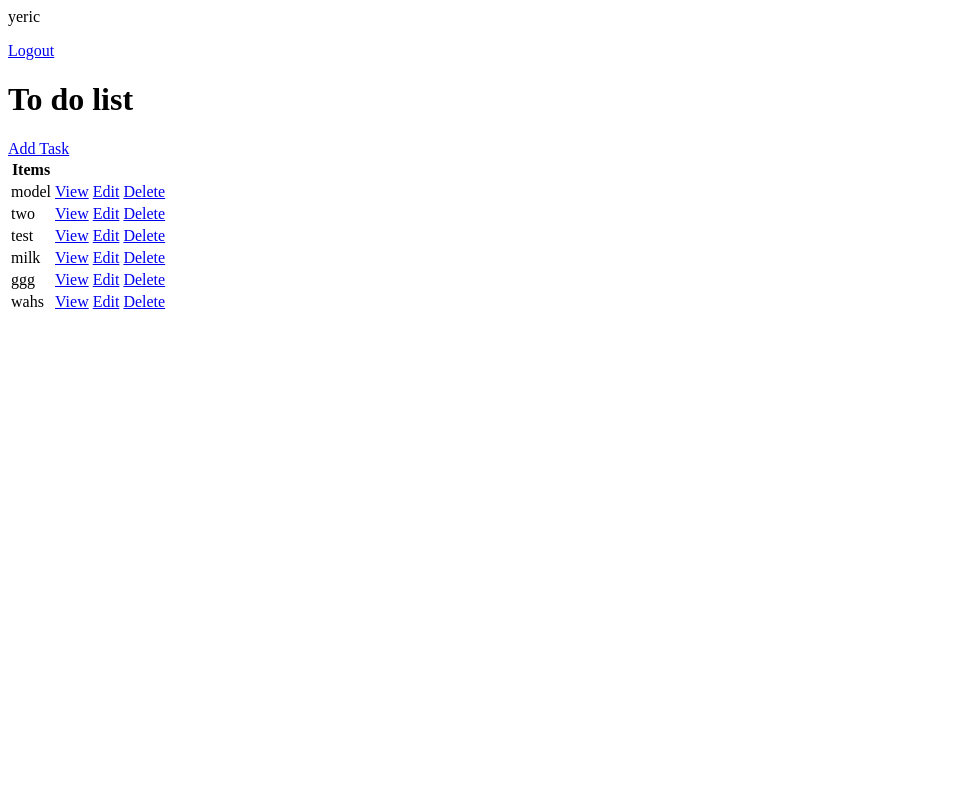
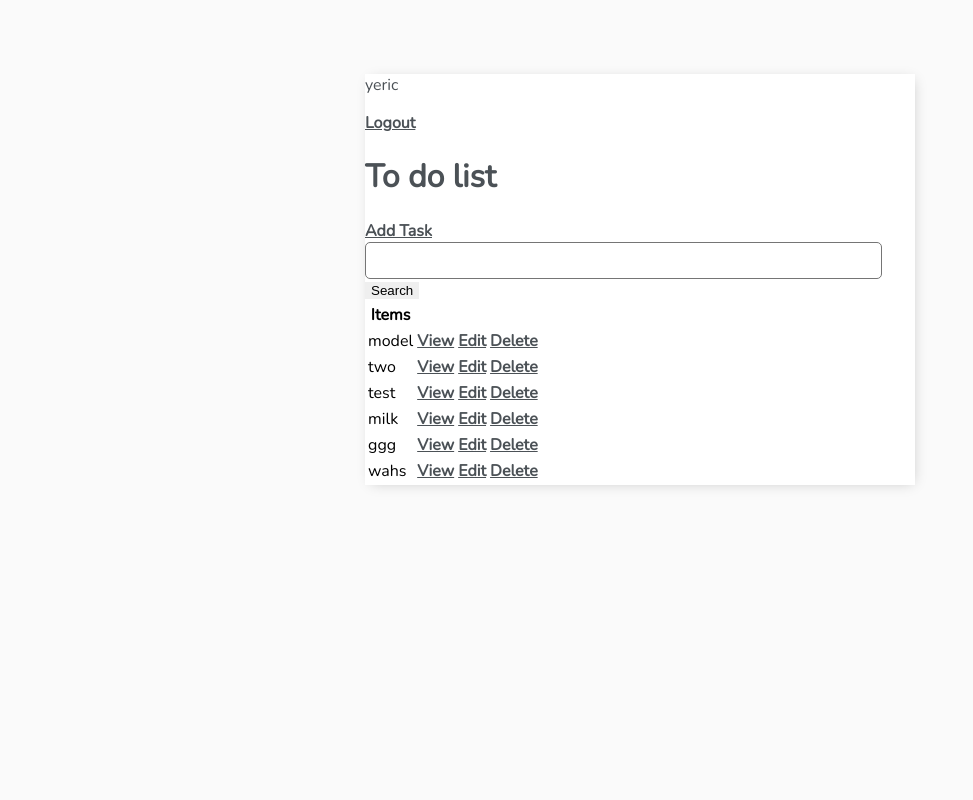
Before and after one commit to erick-hz/Django-User-Registration-Login, a Django app: template base/templates/base/task_list.html in a window 1280 px wide. Shown: the whole page, without its empty margins (0-973 px from the left). Run offline with Django 4.2, Linux system fonts and the light colour scheme; the template is opened without the code that fills it: values that come from a table or form of the project are taken from there, others are empty; a user stored in the database is signed in; data comes from the database, SQL or seed files in the repository; both versions use the stored data as it was after the commit.

Commit message:
Added search functionality

```diff
--- /dev/null
+++ b/base/templates/base/main.html
@@ -0,0 +1,206 @@
+<!DOCTYPE html>
+<html lang="en">
+
+<head>
+    <meta charset="utf-8">
+    <meta name="description"
+        content="This is to do list implemented using Django by Dennis Ivy who is a full stack web developer.">
+
+    <meta http-equiv="X-UA-Compatible" content="IE=edge">
+    <title>To Do Items</title>
+    <meta name="description" content="">
+    <meta name="viewport" content="width=device-width, initial-scale=1">
+
+    <link rel="preconnect" href="https://fonts.gstatic.com">
+    <link href="https://fonts.googleapis.com/css2?family=Nunito:wght@200&display=swap" rel="stylesheet">
+
+    <style>
+        body {
+            background-color: #FAFAFA;
+            font-family: 'Nunito', sans-serif;
+            padding-top: 50px;
+        }
+
+        h1,
+        h2,
+        h3,
+        h4,
+        h5,
+        h6,
+        a,
+        p {
+            color: #4b5156
+        }
+
+        a {
+            font-weight: 600;
+        }
+
+        .container {
+            max-width: 550px;
+            margin: auto;
+            background-color: #fff;
+            -webkit-box-shadow: 2px 2px 13px -4px rgba(0, 0, 0, 0.21);
+            box-shadow: 2px 2px 13px -4px rgba(0, 0, 0, 0.21);
+        }
+
+        input {
+            outline: none;
+            border: none;
+        }
+
+        .header-bar {
+            display: flex;
+            justify-content: space-between;
+            color: #fff;
+            padding: 10px;
+            border-radius: 5px 5px 0 0;
+            background: linear-gradient(90deg, #EEA390 0%, #EB796F 43%, #EB796F 100%);
+        }
+
+        .header-bar a {
+            color: rgb(247, 247, 247);
+            text-decoration: none;
+        }
+
+        .task-wrapper {
+            display: flex;
+            align-items: center;
+            justify-content: space-between;
+            background-color: #fff;
+            border-top: 1px solid #dfe4ea;
+            overflow: hidden;
+        }
+
+        .task-title {
+            display: flex;
+            padding: 20px;
+        }
+
+        .task-title a {
+            text-decoration: none;
+            color: #4b5156;
+            margin-left: 10px;
+        }
+
+        .task-complete-icon {
+            height: 20px;
+            width: 20px;
+            background-color: rgb(105, 192, 105);
+            border-radius: 50%;
+        }
+
+        .task-incomplete-icon {
+            height: 20px;
+            width: 20px;
+            background-color: rgb(218, 218, 218);
+            border-radius: 50%;
+        }
+
+        .delete-link {
+            text-decoration: none;
+            font-weight: 900;
+            color: #cf4949;
+            font-size: 22px;
+            line-height: 0;
+            padding: 20px 0px;
+        }
+
+        /*Handle Classes*/
+
+        .handle {
+            display: inline-block;
+            padding: 20px 16px;
+            cursor: grab;
+            user-select: none;
+        }
+
+        .handle:after,
+        .handle:before {
+            display: block;
+            content: "";
+        }
+
+        .handle:active,
+        .handle:active:before,
+        .handle:active:after {
+            cursor: grabbing;
+        }
+
+        .dropArea {
+            background-color: #f1f2f6;
+            color: black;
+            border: #ced6e0 1px solid;
+        }
+
+        .selectedTask {
+            opacity: 0.6;
+        }
+
+
+        #add-link {
+            color: #EB796F;
+            text-decoration: none;
+            font-size: 42px;
+            text-shadow: 1px 1px #81413b;
+        }
+
+        #search-add-wrapper {
+            display: flex;
+            justify-content: space-between;
+            align-items: center;
+            padding: 20px;
+        }
+
+        @media screen and (max-width:320px) {
+            #search-add-wrapper {
+                padding: 10px;
+            }
+        }
+
+        input[type=text],
+        input[type=password],
+        textarea {
+            border: 1px solid #757575;
+            border-radius: 5px;
+            padding: 10px;
+            width: 90%;
+        }
+
+        label {
+            padding-top: 10px !important;
+            display: block;
+        }
+
+        ::placeholder {
+            font-weight: 300;
+            opacity: 0.5;
+        }
+
+        .button {
+            border: 1px solid #757575;
+            background-color: #FFF;
+            color: #EB796F;
+            padding: 10px;
+            font-size: 14px;
+            border-radius: 5px;
+            cursor: pointer;
+            text-decoration: none;
+        }
+
+        .card-body {
+            padding: 20px;
+        }
+    </style>
+</head>
+
+<body>
+
+    <div class="container">
+        {% block content %} {% endblock content %}
+    </div>
+
+</body>
+
+
+</html>
--- a/base/templates/base/task_list.html
+++ b/base/templates/base/task_list.html
@@ -1,3 +1,4 @@
+{% extends 'base/main.html' %} {% block content %}
 
 {% if request.user.is_authenticated %}
 <p>{{request.user}}</p>
@@ -6,6 +7,11 @@
 
 <h1>To do list</h1>
 <a href="{% url 'task-create' %}">Add Task</a>
+
+<form method="GET">
+    <input type="text" name="search-area" value="{{search_input}}">
+    <input type="submit" value="Search">
+</form>
 
 <table>
     <tr>
@@ -25,3 +31,5 @@
 
     {% endfor %}
 </table>
+
+{% endblock content %}
```
Also changed, not shown: base/views.py (+8 -0 lines), db.sqlite3.
